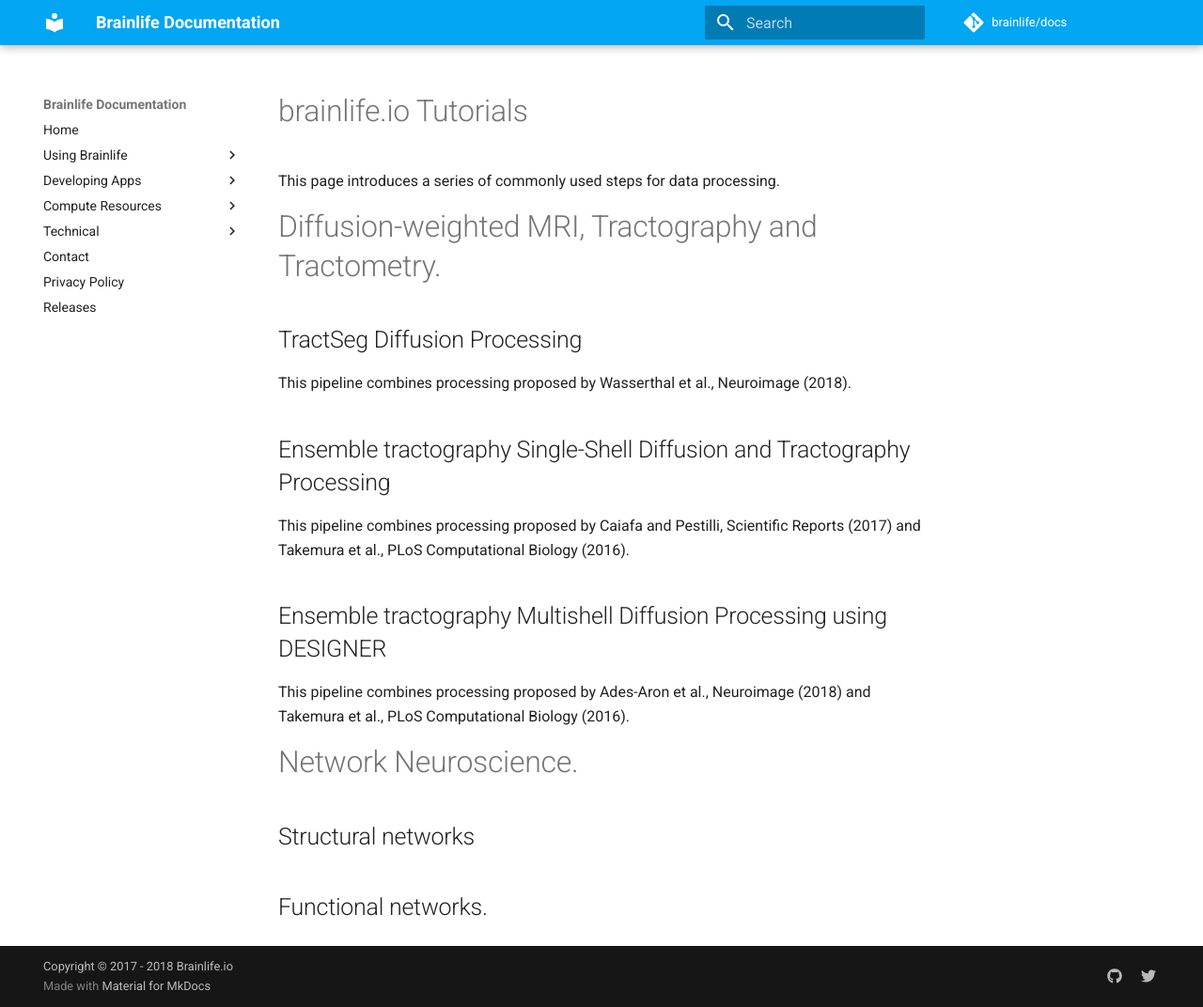
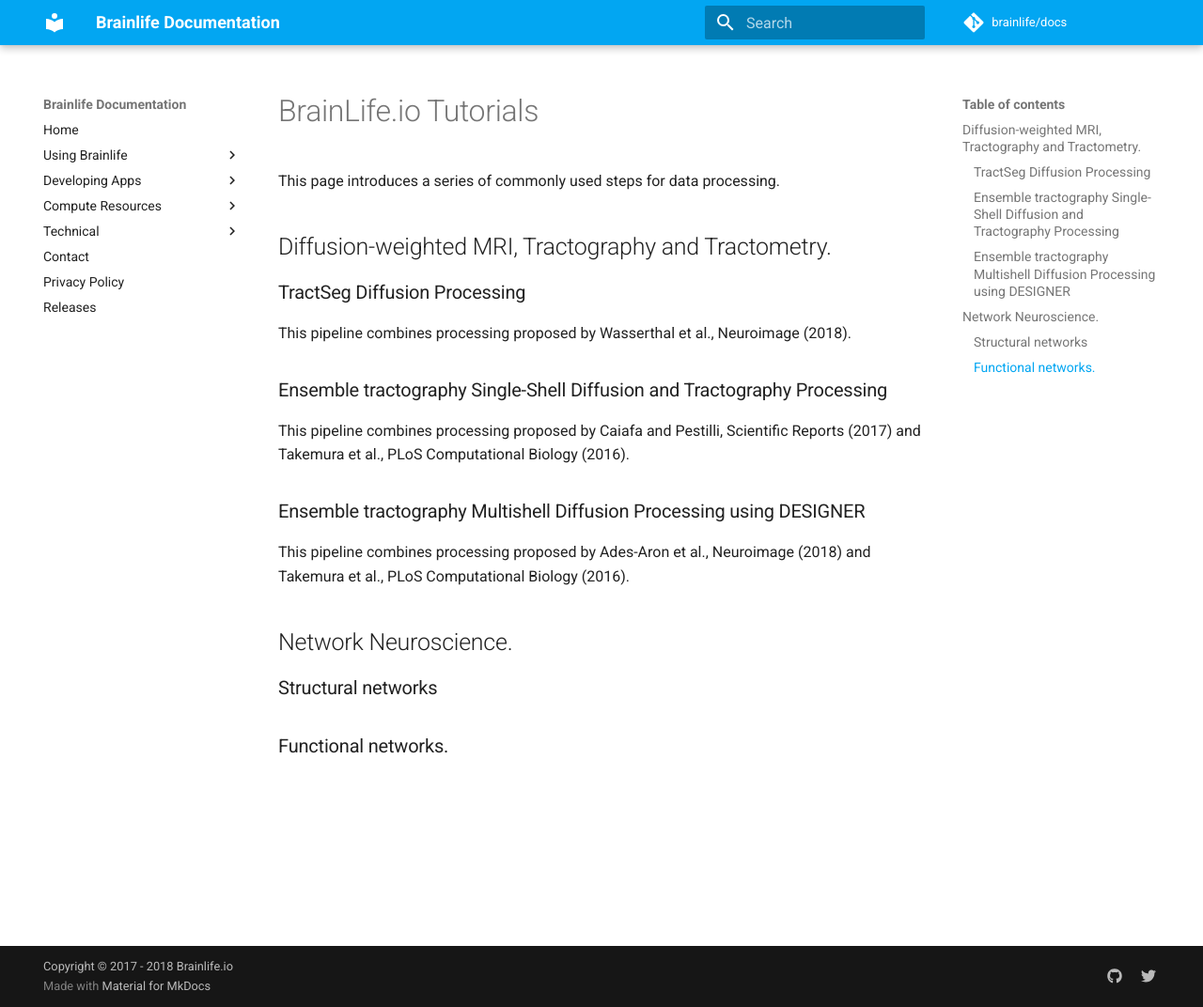
Before and after one commit to brainlife/docs, an MkDocs documentation site: the page built from docs/user/tutorials.md, in a window 1280 px wide and 1072 px high. Shown: the whole window at 94% size. Built offline with MkDocs 1.6.1 and Material for MkDocs 9.7.7, drawn with Linux system fonts in a browser that asks for light colours; comment, search, counter and statistics services are not loaded.

Commit message:
Update tutorials.md

```diff
--- a/docs/user/tutorials.md
+++ b/docs/user/tutorials.md
@@ -1,18 +1,22 @@
-# brainlife.io Tutorials
+# BrainLife.io Tutorials
 
 This page introduces a series of commonly used steps for data processing.
 
-# Diffusion-weighted MRI, Tractography and Tractometry.
-## TractSeg Diffusion Processing
+## Diffusion-weighted MRI, Tractography and Tractometry.
+### TractSeg Diffusion Processing
 This pipeline combines processing proposed by Wasserthal et al., Neuroimage (2018).
 
-## Ensemble tractography Single-Shell Diffusion and Tractography Processing
+
+### Ensemble tractography Single-Shell Diffusion and Tractography Processing
 This pipeline combines processing proposed by Caiafa and Pestilli, Scientific Reports (2017) and Takemura et al., PLoS Computational Biology (2016).
 
-## Ensemble tractography Multishell Diffusion Processing using DESIGNER
+
+### Ensemble tractography Multishell Diffusion Processing using DESIGNER
 This pipeline combines processing proposed by Ades-Aron et al., Neuroimage (2018) and Takemura et al., PLoS Computational Biology (2016).
 
-# Network Neuroscience.
-## Structural networks
 
-## Functional networks.
+## Network Neuroscience.
+### Structural networks
+
+
+### Functional networks.
```
